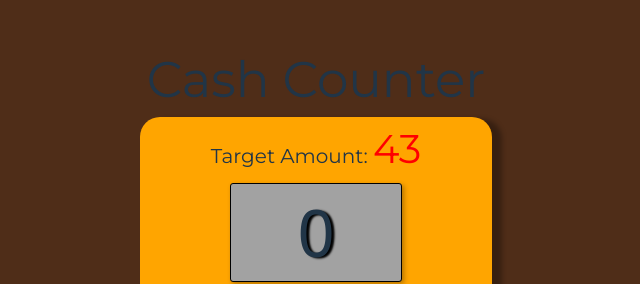
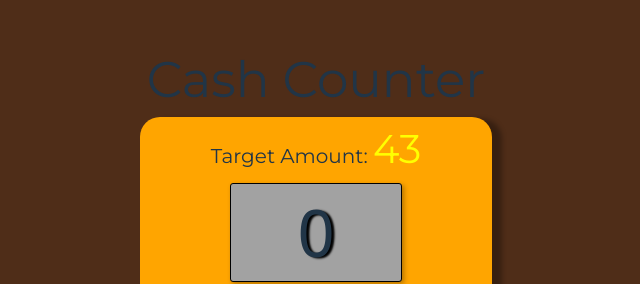
Before and after one commit to jaseel-101/Cash-Counter, a React (Vite) app: page / in a window 1280 px wide. Shown: the part 107-391 px from the top of the page, without its empty margins (324-964 px from the left). Built offline with nearby package versions, Linux system fonts and the light colour scheme.

Commit message:
Changed color of buttons

```diff
--- a/src/App.jsx
+++ b/src/App.jsx
@@ -84,7 +84,7 @@ function App() {
     <div>
       <div style={{ fontSize: "50px",fontFamily:"'Montserrat',san-serif"}}>Cash Counter</div>
       <div className='shad'style={{ backgroundColor: color , borderRadius: "20px", display:"flex",flexDirection:"column",alignItems:"center"}}>
-        <p style={{ fontSize: "20px",fontFamily:"'Montserrat',san-serif",margin:2}}>Target Amount: <span style={{fontSize:"40px",color:"red"}}>{target}</span></p>
+        <p style={{ fontSize: "20px",fontFamily:"'Montserrat',san-serif",margin:2}}>Target Amount: <span style={{fontSize:"40px",color:"Yellow"}}>{target}</span></p>
         <p className='tar' style={{ margin:2 }}>{count}</p>
         <div style={{padding:"10px"}} >
 
```
